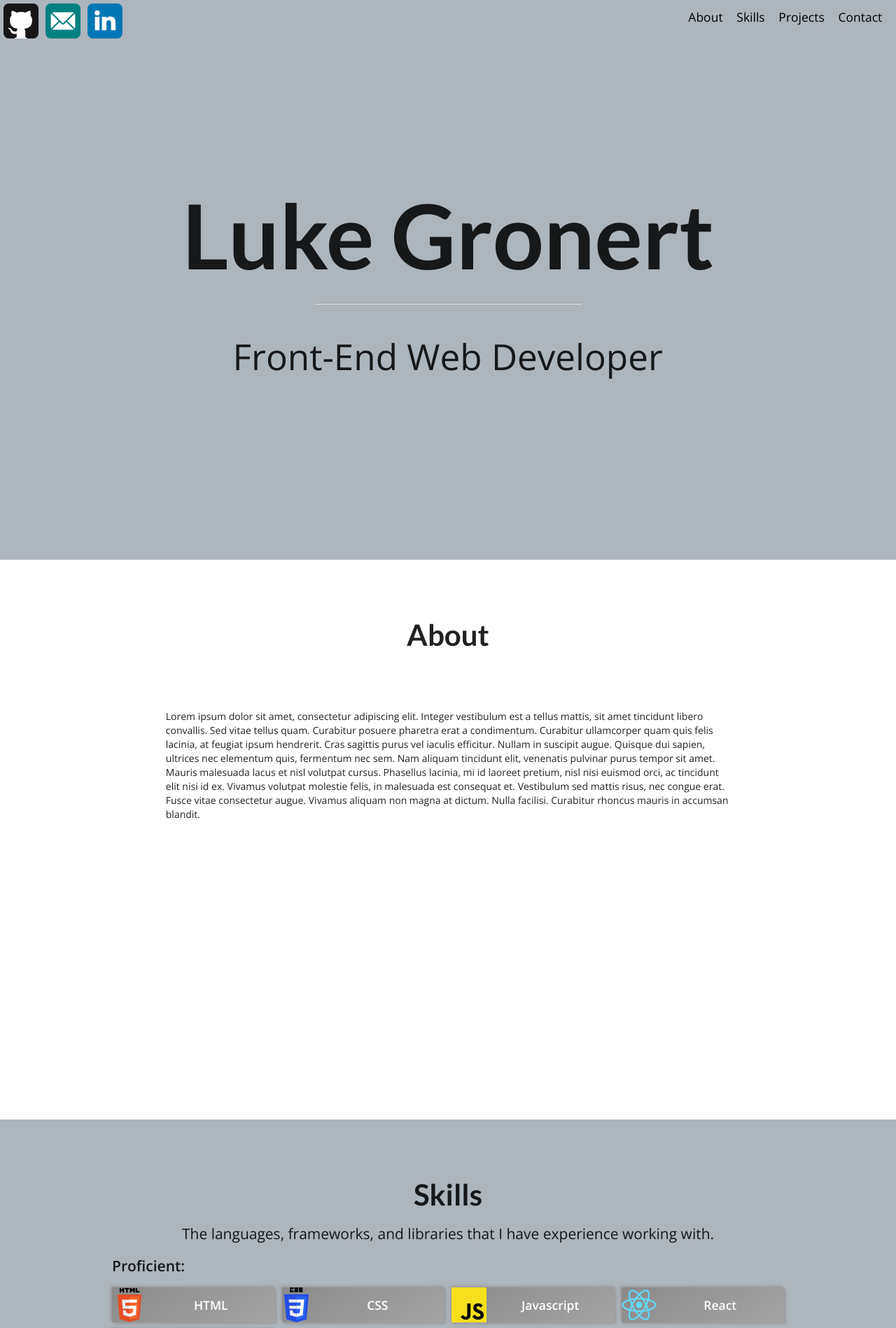
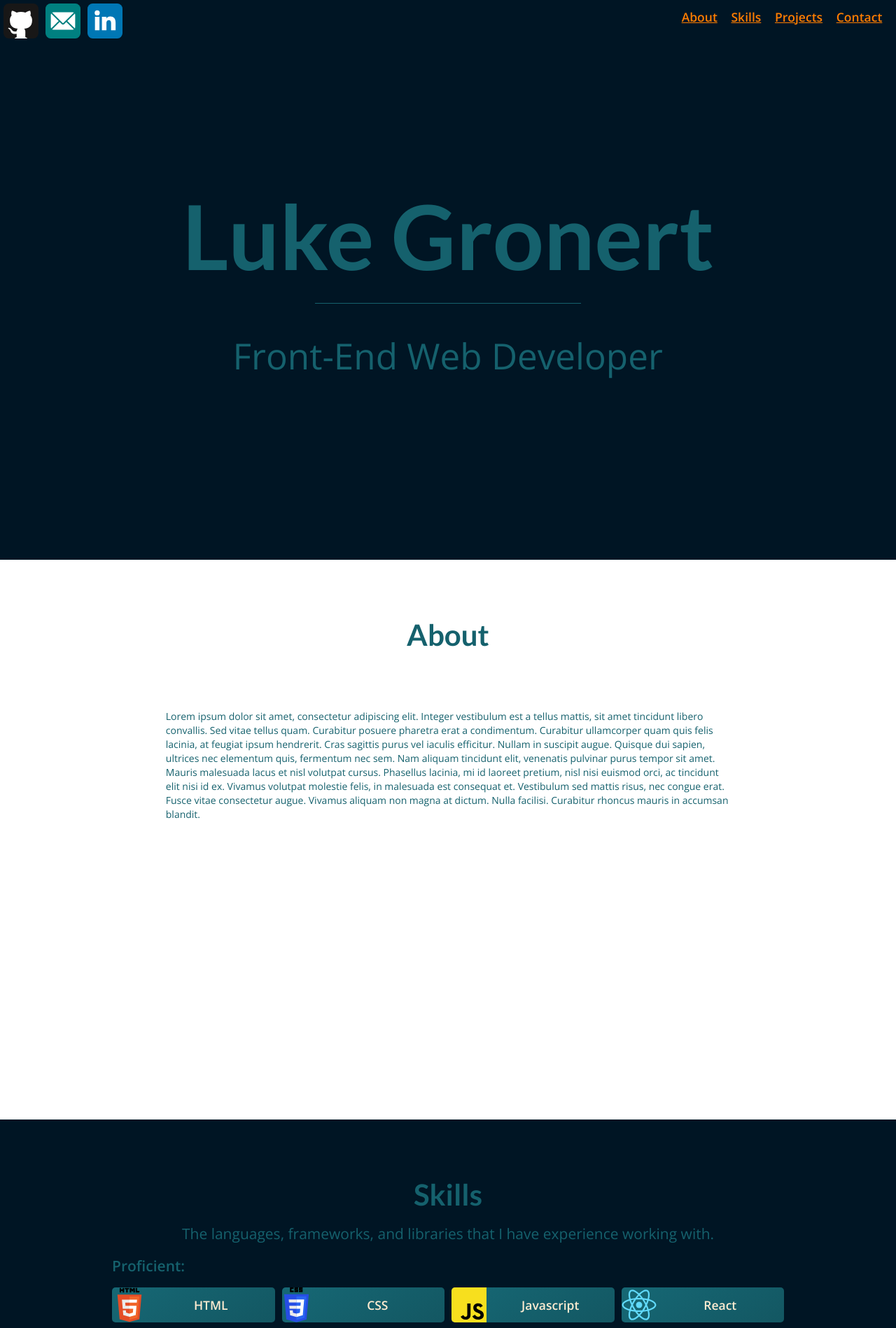
Before and after one commit to lukegronert/lukegronert.github.io, a React (Create React App) app: page / in a window 1280 px wide. Shown: the top 1898 px of the page at 70% size. Built offline with nearby package versions, Linux system fonts and the light colour scheme.

Commit message:
style: 💄 Changed color palette of entire page
background: white, #001524, text-color: #15616D, #FFECD1, SkillItem and
ProjectCard background: #15616D

```diff
--- a/src/App.css
+++ b/src/App.css
@@ -1,4 +1,5 @@
 body {
   font-family: "Open Sans", sans-serif;
   background: white;
+  color: #15616d;
 }
--- a/src/styles/banner.css
+++ b/src/styles/banner.css
@@ -4,7 +4,13 @@
   display: flex;
   align-items: center;
   justify-content: center;
-  background: #adb5bd;
+  background: #001524;
+}
+
+hr {
+  height: 1px;
+  background: #15616d;
+  border: none;
 }
 
 .banner-content h1 {
--- a/src/styles/footer.css
+++ b/src/styles/footer.css
@@ -2,6 +2,9 @@
   position: absolute;
   text-align: center;
   width: 100%;
+  color: #15616d;
+  background: #001524;
+  margin: 0;
 }
 
 .attribution {
@@ -9,8 +12,9 @@
   margin: 0;
 }
 
-.footer a, .footer a:visited {
-  color: black;
+.footer a,
+.footer a:visited {
+  color: #15616d;
 }
 
 @media screen and (min-width: 600px) {
--- a/src/styles/navigation.css
+++ b/src/styles/navigation.css
@@ -14,9 +14,13 @@
 .nav-list li {
   display: inline;
   padding-right: 2%;
+  color: #ff7d00;
+  font-weight: bold;
+  text-decoration: underline;
 }
 
-li a,li a:visited {
-  color: black;
+li a,
+li a:visited {
+  color: #ff7d00;
   font-size: 1.25rem;
 }
--- a/src/styles/profileBar.css
+++ b/src/styles/profileBar.css
@@ -48,7 +48,8 @@
   display: flex;
   justify-content: center;
   margin-top: 20px;
-  background: #adb5bd;
+  background: #001524;
+  margin-bottom: 0;
 }
 
 @media screen and (min-width: 600px) {
--- a/src/styles/projectCard.css
+++ b/src/styles/projectCard.css
@@ -3,8 +3,8 @@
   flex-direction: column;
   width: 100%;
   margin: 5% 0;
-  background: linear-gradient(145deg, #8a8a8a, #a4a4a4);
-  box-shadow: 2px 2px 4px #979797, -2px -2px 4px #9b9b9b;
+  background: #15616d;
+  box-shadow: 5px 5px 10px lightgrey, -5px -5px 10px lightgrey;
 }
 
 @media screen and (min-width: 600px) {
@@ -36,10 +36,6 @@
   }
 }
 
-.project-content p:nth-child(2) {
-  color: white;
-}
-
 .project-header {
   width: 100%;
   display: flex;
@@ -51,7 +47,6 @@
   .project-header {
     flex-direction: row;
     align-items: center;
-    margin-bottom: 20px;
   }
 }
 
@@ -60,7 +55,11 @@
   font-weight: 900;
   margin-right: 5px;
   margin-bottom: 0;
-  color: black;
+  color: #ffecd1;
+}
+
+.project-content p:nth-child(2) {
+  color: #ffecd1;
 }
 
 .project-technologies {
--- a/src/styles/skillItem.css
+++ b/src/styles/skillItem.css
@@ -1,8 +1,9 @@
 .skill-item {
   display: flex;
   flex-direction: row;
-  background: linear-gradient(145deg, #8a8a8a, #a4a4a4);
-  box-shadow: 2px 2px 4px #979797, -2px -2px 4px #9b9b9b;
+  background: linear-gradient(145deg, #166875, #135762);
+  border-radius: 5px;
+  overflow: hidden;
 }
 
 .skill-item-logo {
@@ -15,7 +16,7 @@
   align-items: center;
   justify-content: center;
   width: 100%;
-  color: white;
+  color: #ffecd1;
   font-weight: 900;
   font-size: 1.25em;
 }
--- a/src/styles/skills.css
+++ b/src/styles/skills.css
@@ -1,5 +1,5 @@
 .skills-section {
-  background: #adb5bd;
+  background: #001524;
   min-height: 100vh;
   padding: 10vh 0;
 }
```
